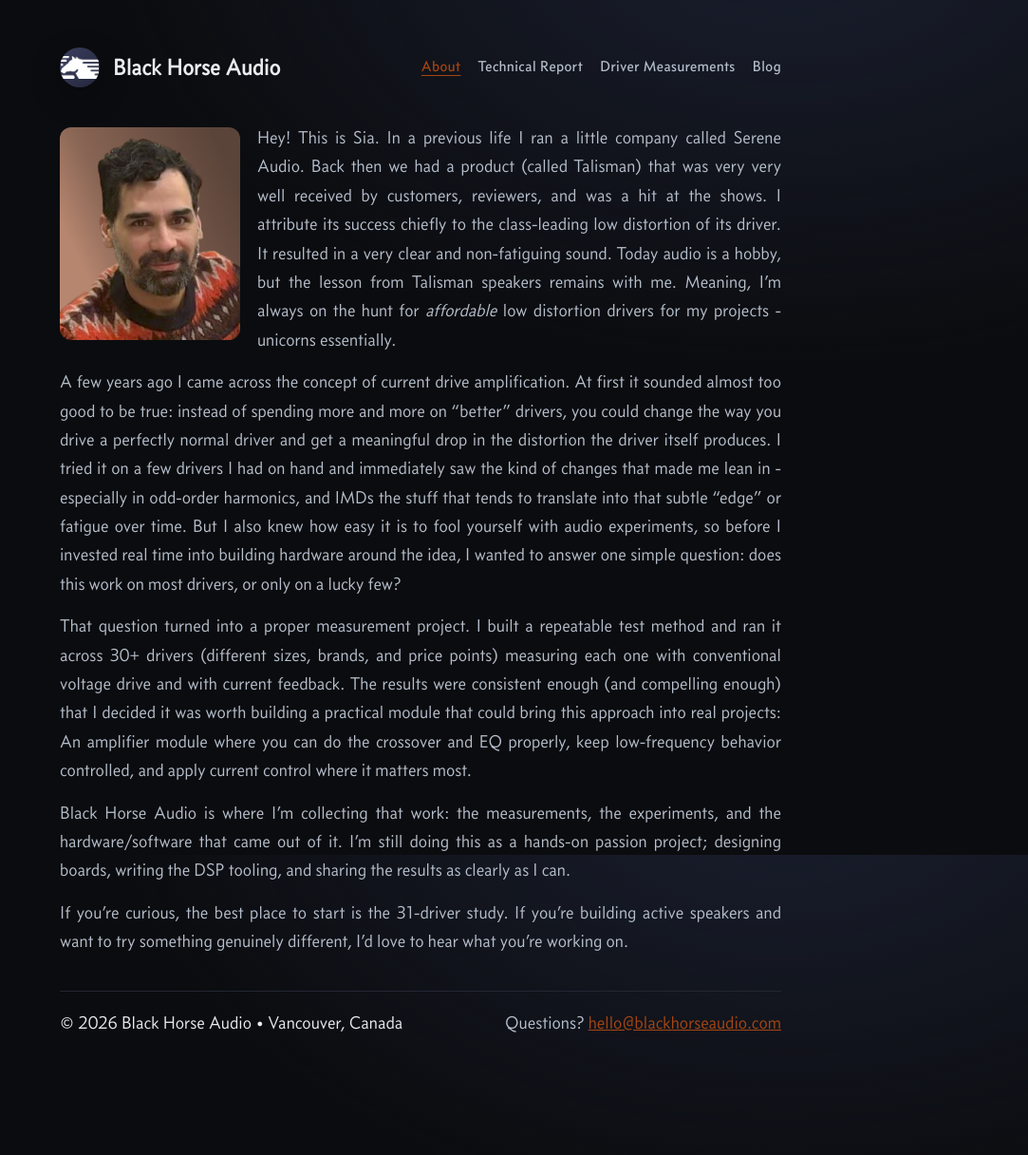
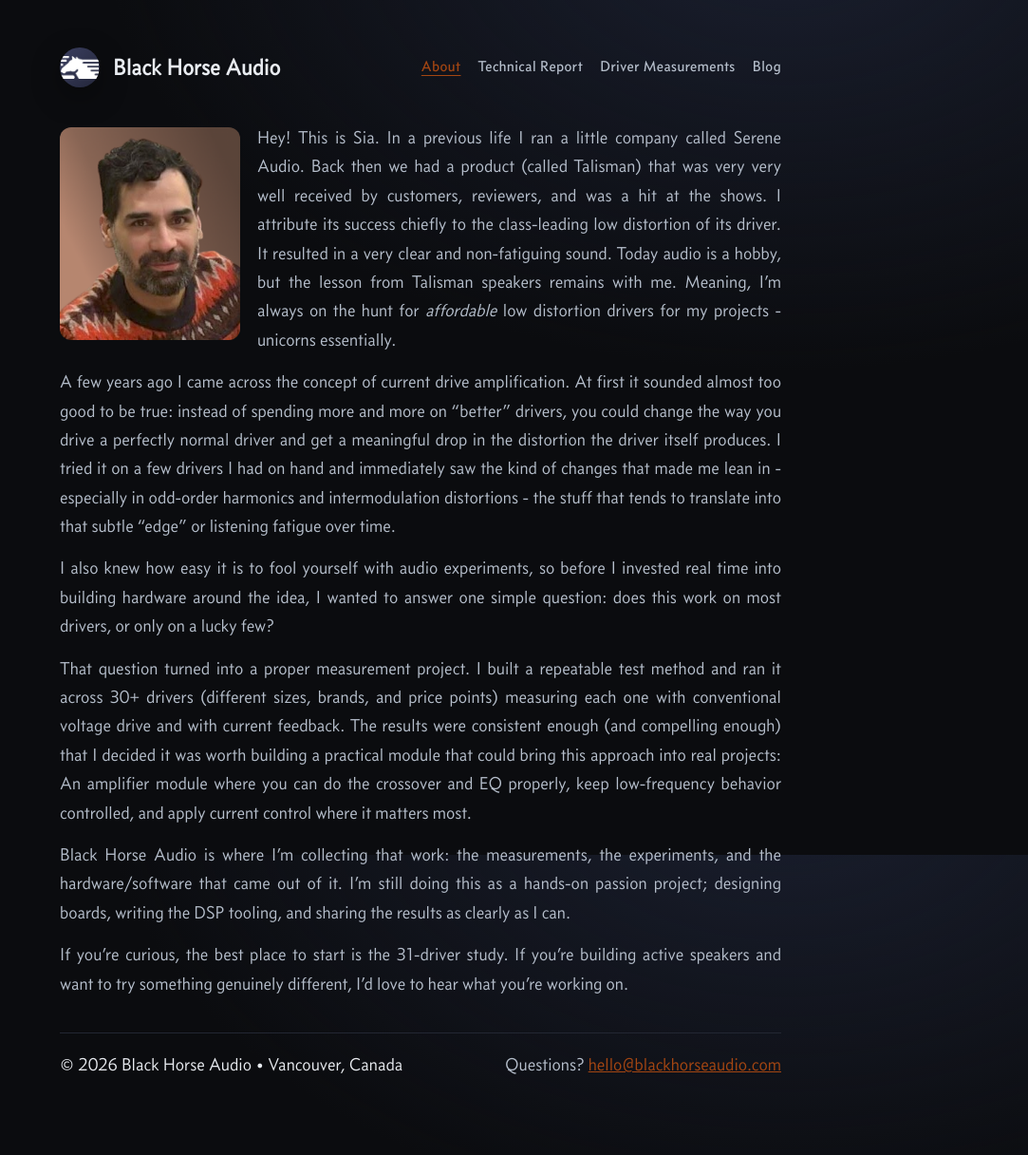
Before and after one commit to siarez/blackhorseaudio.com, a Jekyll site: the page built from about.markdown, in a window 1280 px wide. Shown: the whole page at 95% size, without its empty margins (197-1280 px from the left). Built offline with Jekyll 4.4.1, drawn with Linux system fonts in a browser that asks for light colours; before the commit the page ends 1172 px from its top, so only the background shows below that.

Commit message:
minor changes

```diff
--- a/about.markdown
+++ b/about.markdown
@@ -18,9 +18,10 @@
 A few years ago I came across the concept of current drive amplification.
 At first it sounded almost too good to be true: instead of spending more and more on “better” drivers,
 you could change the way you drive a perfectly normal driver and get a meaningful drop in the distortion the driver itself produces.
-I tried it on a few drivers I had on hand and immediately saw the kind of changes that made me lean in - especially in odd-order harmonics, and IMDs
-the stuff that tends to translate into that subtle “edge” or fatigue over time.
-But I also knew how easy it is to fool yourself with audio experiments,
+I tried it on a few drivers I had on hand and immediately saw the kind of changes that made me lean in - especially in odd-order harmonics and intermodulation distortions -
+the stuff that tends to translate into that subtle “edge” or listening fatigue over time.
+
+I also knew how easy it is to fool yourself with audio experiments,
 so before I invested real time into building hardware around the idea,
 I wanted to answer one simple question: does this work on most drivers, or only on a lucky few?
 
--- a/index.html
+++ b/index.html
@@ -39,7 +39,7 @@
     </div>
     <div class="media">
       <img
-        src="{{ '/assets/images/amp_plot.jpeg' | relative_url }}"
+        src="{{ '/assets/images/amp_plot_2.jpeg' | relative_url }}"
         style="object-position: top left"
         alt="Black Horse Audio amplifier module"
         decoding="async"
```
Also changed, not shown: 1 other file.
